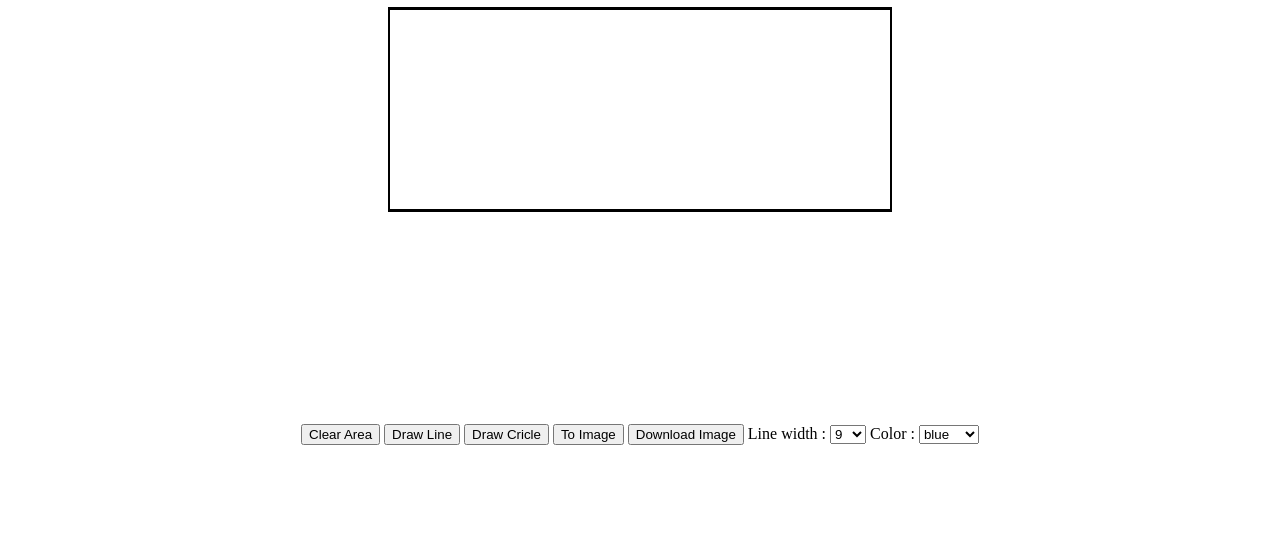
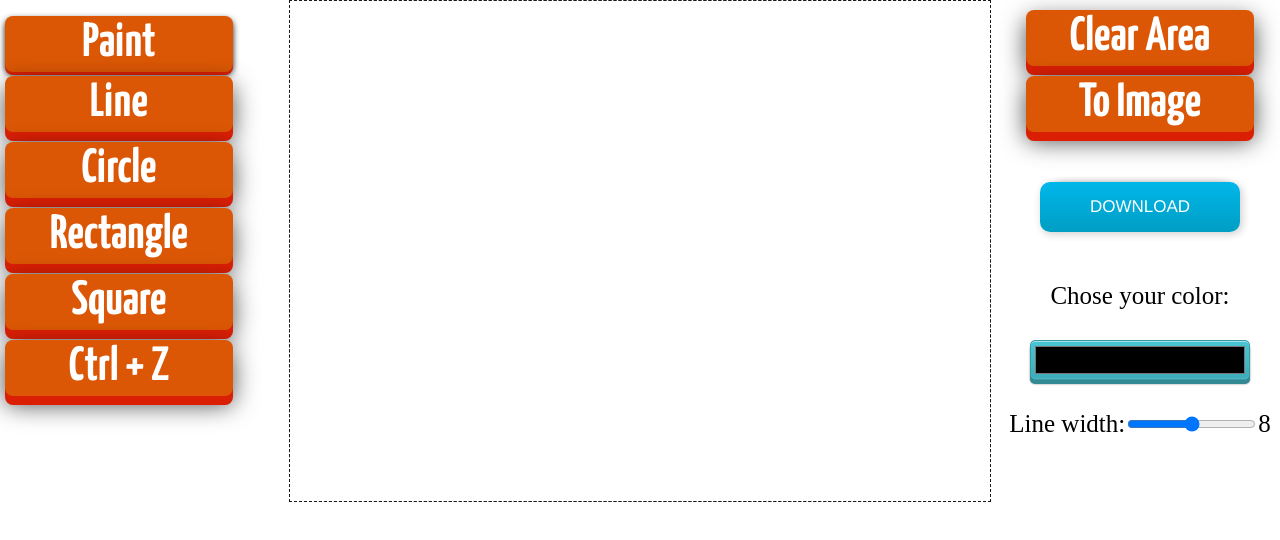
Before and after one commit to Levitskyi/canvas, a plain HTML site: page index.html in a window 1280 px wide. Drawn offline with nearby package versions, Linux system fonts and the light colour scheme.

Commit message:
git on some changes and updates

```diff
--- a/index.html
+++ b/index.html
@@ -2,165 +2,45 @@
 <head>
 	<title>Canvas</title>
 	<meta charset="utf-8">
+	<link href='http://fonts.googleapis.com/css?family=Yanone+Kaffeesatz:700' rel='stylesheet' type='text/css'>
 	<script src="http://code.jquery.com/jquery-1.10.1.js"></script>
+	<link href="style.css" rel="stylesheet">
 </head>
-<body onload="">
-	<div align="center">
-        <canvas id="myCanvas" width="500" height="200" style="border:2px solid black;z-index: 1;
-position: relative;"></canvas>
-        <br />
-		<canvas id="Canvas" width="500" height="200" style="border:2px solid black;z-index: 0;position: relative;
-top: -209px;"></canvas>
-		<br />
-        <button id="clearArea">Clear Area</button>
-		<button id="drawLine">Draw Line</button>
-		<button id="drawCircle">Draw Cricle</button>
-		<button id="canvasToImg">To Image</button>
-		<a href="javascript:return false;" id="downloadImage"><button id="saveImg">Download Image</button></a>
-        Line width : <select id="selWidth">
-            <option value="1">1</option>
-            <option value="3">3</option>
-            <option value="5">5</option>
-            <option value="7">7</option>
-            <option value="9" selected="selected">9</option>
-            <option value="11">11</option>
-        </select>
-        Color : <select id="selColor">
-            <option value="black">black</option>
-            <option value="blue" selected="selected">blue</option>
-            <option value="red">red</option>
-            <option value="green">green</option>
-            <option value="yellow">yellow</option>
-            <option value="gray">gray</option>
-        </select>
+<body>
+<div id="wrap">
+	<ul id="drawNavigation">
+		<li><span class="ankor" id="drawPaint">Paint</span></li>
+		<li><span class="ankor" id="drawLine">Line</span></li>
+		<li><span class="ankor" id="drawCircle">Circle</span></li>
+		<li><span class="ankor" id="drawRect">Rectangle</span></li>
+		<li><span class="ankor" id="drawSquare">Square</span></li>
+		<li><div class="ankor" id="toBackImage">Ctrl + Z</div></li>
+	</ul>
+	<div id="canvas_blocks">
+        <canvas id="myCanvas" width="700" height="500"></canvas>
+		<canvas id="Canvas" width="700" height="500"></canvas>
     </div>
+	<div id="right_navigation">
+		<ul>
+			<li><span class="ankor" id="clearArea">Clear Area</span></li>
+			<li><span class="ankor" id="canvasToImg">To Image</span></li>
+			<li>
+				<div class="button">
+				  <a href="javascript:void(0);" id="downloadImage">Download</a>
+				  <p class="top">click to begin</p>
+				  <p class="bottom">Start</p>
+				</div>
+			</li>
+			<li class="text_align">Chose your color:</li>
+			<li><input class="push_button blue" id="colorpick" type="color" name="favcolor"></li>
+			<li class="text_align">Line width:<input id="with_line" type="range" name="points" min="1" max="15"><span class="range_width">8</span></li>
+		</ul>
+	</div>
 	<div id="for_img">
 		<img id="canvasImg"></img>
+		<img id="hiddenImg"></img>
 	</div>
-	<script>
-var canvas = document.getElementById("myCanvas");
-var ctx = canvas.getContext("2d");
-var bcanvas = document.getElementById('Canvas');
-var backCanvas = bcanvas.getContext("2d");
-var lastX, lastY;
-var canMouseX;
-var canMouseY;
-var canvasOffset = $("#myCanvas").offset();
-var offsetX = canvasOffset.left;
-var offsetY = canvasOffset.top;
-var isMouseDown = false;
-var tools ={
-"line":0,
-"circle":1
-}
-var fff = true;
-
-	function handleMouseDown(e) {
-		canMouseX = parseInt(e.clientX - offsetX);
-		canMouseY = parseInt(e.clientY - offsetY);
-
-		// Put your mousedown stuff here
-		lastX = canMouseX;
-		lastY = canMouseY;
-		isMouseDown = true;
-	}
-	function handleMouseUp(e) {
-		canMouseX = parseInt(e.clientX - offsetX);
-		canMouseY = parseInt(e.clientY - offsetY);
-
-			backCanvas.drawImage(canvas,0,0);
-			ctx.drawImage(bcanvas, 0,0);
-		// Put your mouseup stuff here
-		isMouseDown = false;
-	}
-	function handleMouseOut(e) {
-		canMouseX = parseInt(e.clientX - offsetX);
-		canMouseY = parseInt(e.clientY - offsetY);
-
-		// Put your mouseOut stuff here
-		isMouseDown = false;
-	}
-	function handleMouseMove(e) {
-		canMouseX = parseInt(e.clientX - offsetX);
-		canMouseY = parseInt(e.clientY - offsetY);
-	}
-	$("#myCanvas").mousedown(function (e) {
-		handleMouseDown(e);
-	});
-	$("#myCanvas").mousemove(function (e) {
-		handleMouseMove(e);
-		if(fff){
-			drawLine(canMouseX,canMouseY,isMouseDown);
-		}else{
-			drawCircle(lastX,lastY,canMouseX,canMouseY,isMouseDown)
-		}
-	});
-	$("#myCanvas").mouseup(function (e) {
-		handleMouseUp(e);
-	});
-	$("#myCanvas").mouseout(function (e) {
-		handleMouseOut(e);
-	});
-
-	function drawLine(x,y,isMouseDown){
-		if(isMouseDown){
-			ctx.beginPath();
-			ctx.strokeStyle = $('#selColor').val();
-			ctx.lineWidth = $('#selWidth').val();
-			ctx.lineJoin = "round";
-			ctx.moveTo(lastX, lastY);
-			ctx.lineTo(canMouseX, canMouseY);
-			ctx.closePath();
-			ctx.stroke();
-		}
-		lastX = x; lastY = y;
-	}
-	function drawCircle(lastX,lastY,canMouseX,canMouseY,isMouseDown) {
-		if (isMouseDown) {
-			var dx = Math.abs(lastX - canMouseX);
-			var dy = Math.abs(lastY - canMouseY);
-			var midX = (lastX + canMouseX) / 2;
-			var midY = (lastY + canMouseY) / 2;
-			var r = Math.sqrt(dx * dx + dy * dy) / 2;
-			ctx.clearRect(0, 0, canvas.width, canvas.height);
-			ctx.beginPath();
-			ctx.strokeStyle = $('#selColor').val();
-			ctx.lineWidth = $('#selWidth').val();
-			ctx.arc(midX, midY, r, 0, 2 * Math.PI, true);
-			ctx.stroke();
-		}
-    }
-function clearArea() {
-    // Use the identity matrix while clearing the canvas
-    ctx.setTransform(1, 0, 0, 1, 0, 0);
-    ctx.clearRect(0, 0, ctx.canvas.width, ctx.canvas.height);
-	backCanvas.setTransform(1, 0, 0, 1, 0, 0);
-    backCanvas.clearRect(0, 0, backCanvas.canvas.width, backCanvas.canvas.height);
-}
-function canvasToImage(){
-	/*var img = new Image();
-	var can = document.getElementById('myCanvas');
-	img.src = can.toDataURL();
-	var toimage = document.getElementById('for_img');
-    toimage.appendChild(img);*/
-	document.getElementById('canvasImg').src = document.getElementById('myCanvas').toDataURL();
-}
-(function downloadImg() {
-	$('#downloadImage').click(function(){
-		$(this).attr({
-			'download':'myImage',
-			'href':document.getElementById('myCanvas').toDataURL()
-		});
-	});
-})();
-$('#clearArea').click(clearArea);
-$('#canvasToImg').click(canvasToImage);
-$('#drawLine').click(function(){
-	fff = true;
-});
-$('#drawCircle').click(function(){
-	fff = false;
-});
-</script>
+</div>
+<script src="myjs.js"></script>
 </body>
 </html>
--- /dev/null
+++ b/myjs.js
@@ -0,0 +1,250 @@
+$(function() {
+"use strict";
+var canvas = document.getElementById("myCanvas");
+var ctx = canvas.getContext("2d");
+var bcanvas = document.getElementById('Canvas');
+var backCanvas = bcanvas.getContext("2d");
+var lastX, lastY;
+var canMouseX;
+var canMouseY;
+var isMouseDown = false;
+var modeName = "paint";
+var history_draw = new Array();
+var incr = 0;
+	function handleMouseDown(e) {
+		//canMouseX = parseInt(e.pageX - $("#myCanvas").offset().left);
+		//canMouseY = parseInt(e.pageY - $("#myCanvas").offset().top);
+		/*console.log(e.clientY);
+		console.log(e.pageY);*/
+
+		// Put your mousedown stuff here
+		lastX = canMouseX;
+		lastY = canMouseY;
+		isMouseDown = true;
+	}
+	function handleMouseUp(e) {
+		//canMouseX = parseInt(e.pageX - $("#myCanvas").offset().left);
+		//canMouseY = parseInt(e.pageY - $("#myCanvas").offset().top);
+		//draw image on backCanvas and after in main canvas
+		backCanvas.drawImage(canvas,0,0);
+		ctx.drawImage(bcanvas, 0,0);
+		//to history canvas
+		history_draw[incr] = document.getElementById('myCanvas').toDataURL();
+		incr++;
+		// Put your mouseup stuff here
+		isMouseDown = false;
+	}
+	function handleMouseOut(e) {
+		//canMouseX = parseInt(e.pageX - $("#myCanvas").offset().left);
+		//canMouseY = parseInt(e.pageY - $("#myCanvas").offset().top);
+
+		// Put your mouseOut stuff here
+		if(isMouseDown) {
+			isMouseDown = true;
+		}else {
+			isMouseDown = false;
+		}
+
+	}
+	function handleMouseMove(e) {
+		canMouseX = parseInt(e.pageX - $("#myCanvas").offset().left);
+		canMouseY = parseInt(e.pageY - $("#myCanvas").offset().top);
+
+	}
+	$("#myCanvas").mousedown(function (e) {
+		handleMouseDown(e);
+		ctx.strokeStyle = $('#colorpick').val();
+		ctx.lineWidth = $('#with_line').val();
+	});
+	$("#myCanvas").mousemove(function (e) {
+		handleMouseMove(e);
+		if(isMouseDown){
+			switch (modeName) {
+		case "paint":
+            drawPaint(canMouseX,canMouseY);
+            break;
+        case "rectangle":
+            drawRectangle(canMouseX, canMouseY);
+            break;
+		case "circle":
+            drawCircle(canMouseX,canMouseY);
+            break;
+		case "square":
+            drawSquare(canMouseX, canMouseY);
+            break;
+		case "line":
+			drawLine(canMouseX, canMouseY);
+		break;
+        default:
+            break;
+			}
+		}
+
+	});
+	$("#myCanvas").mouseup(function (e) {
+		handleMouseUp(e);
+	});
+	$("#myCanvas").mouseout(function (e) {
+		handleMouseOut(e);
+	});
+	$('html').mouseup(function(){
+		isMouseDown = false;
+		backCanvas.drawImage(canvas,0,0);
+		ctx.drawImage(bcanvas, 0,0);
+	});
+
+
+	function drawPaint(x,y){
+			ctx.beginPath();
+			ctx.lineJoin = "round";
+			ctx.moveTo(lastX, lastY);
+			ctx.lineTo(canMouseX, canMouseY);
+			ctx.closePath();
+			ctx.stroke();
+			lastX = x; lastY = y;
+			ctx.lineJoin = 'miter';
+	}
+	function drawCircle(canMouseX,canMouseY) {
+			var dx = Math.abs(lastX - canMouseX);
+			var dy = Math.abs(lastY - canMouseY);
+			var midX = (lastX + canMouseX) / 2;
+			var midY = (lastY + canMouseY) / 2;
+			var r = Math.sqrt(dx * dx + dy * dy) / 2;
+			ctx.clearRect(0, 0, canvas.width, canvas.height);
+			ctx.beginPath();
+			ctx.arc(midX, midY, r, 0, 2 * Math.PI, true);
+			ctx.stroke();
+    }
+	function drawRectangle(canMouseX, canMouseY) {
+			var width = canMouseX - lastX;
+			var height = canMouseY - lastY;
+			ctx.clearRect(0, 0, canvas.width, canvas.height);
+			ctx.beginPath();
+			ctx.rect(lastX, lastY, width, height);
+			ctx.stroke();
+	}
+	function drawSquare(canMouseX, canMouseY) {
+			var width = Math.abs(canMouseX - lastX) * (canMouseX < lastX ? -1 : 1);
+			var height = Math.abs(width) * (canMouseY < lastY ? -1 : 1);
+			ctx.clearRect(0, 0, canvas.width, canvas.height);
+			ctx.beginPath();
+			ctx.rect(lastX, lastY, width, height);
+			ctx.stroke();
+	}
+	function drawLine(canMouseX, canMouseY) {
+			ctx.clearRect(0, 0, canvas.width, canvas.height);
+			ctx.beginPath();
+			ctx.moveTo(lastX, lastY);
+			ctx.lineTo(canMouseX, canMouseY);
+			ctx.stroke();
+	}
+	function clearArea() {
+		// Use the identity matrix while clearing the canvas
+		ctx.setTransform(1, 0, 0, 1, 0, 0);
+		ctx.clearRect(0, 0, ctx.canvas.width, ctx.canvas.height);
+		backCanvas.setTransform(1, 0, 0, 1, 0, 0);
+		backCanvas.clearRect(0, 0, backCanvas.canvas.width, backCanvas.canvas.height);
+	}
+	function canvasToImage(){
+		/*var img = new Image();
+		var can = document.getElementById('myCanvas');
+		img.src = can.toDataURL();
+		var toimage = document.getElementById('for_img');
+		toimage.appendChild(img);*/
+		document.getElementById('canvasImg').src = document.getElementById('myCanvas').toDataURL();
+	}
+	(function downloadImg() {
+		$('#downloadImage').click(function(){
+			$(this).attr({
+				'download':'myImage',
+				'href':document.getElementById('myCanvas').toDataURL()
+			});
+		});
+	})();
+	$('#clearArea').click(clearArea);
+	$('#canvasToImg').click(canvasToImage);
+	$('#drawLine').click(function(){
+		modeName = "line";
+	});
+	$('#drawPaint').click(function(){
+		modeName = "paint";
+	});
+	$('#drawCircle').click(function(){
+		modeName = "circle";
+	});
+	$('#drawRect').click(function(){
+		modeName = "rectangle";
+	});
+	$('#drawSquare').click(function(){
+		modeName = "square";
+	});
+
+	/* manipilations with buttons*/
+		$('#drawNavigation span#drawPaint').addClass('active');
+		$('#drawNavigation span').click(function(){
+			$('#drawNavigation span').removeClass('active');
+			$(this).addClass('active');
+		});
+	/*image weight*/
+	$('#downloadImage').mouseenter(function(){
+		var contentType = 'image/png';
+		var b64Data = (document.getElementById('myCanvas').toDataURL()).split(',')[1];
+		var blob = b64toBlob(b64Data, contentType);
+		//var blobUrl = URL.createObjectURL(blob);
+		$('.bottom').text(''+formatSize(blob.size)+' .png');
+	});
+	function formatSize(length){
+	var i = 0, type = ['б','Кб','Мб','Гб','Тб','Пб'];
+	while((length / 1000 | 0) && i < type.length - 1) {
+		length /= 1000;
+		i++;
+	}
+	return length.toFixed(2) + ' ' + type[i];
+	}
+	function b64toBlob(b64Data, contentType, sliceSize) {
+    contentType = contentType || '';
+    sliceSize = sliceSize || 512;
+
+    var byteCharacters = atob(b64Data);
+    var byteArrays = [];
+
+    for (var offset = 0; offset < byteCharacters.length; offset += sliceSize) {
+        var slice = byteCharacters.slice(offset, offset + sliceSize);
+        var byteNumbers = new Array(slice.length);
+        for (var i = 0; i < slice.length; i++) {
+            byteNumbers[i] = slice.charCodeAt(i);
+        }
+        var byteArray = new Uint8Array(byteNumbers);
+        byteArrays.push(byteArray);
+    }
+    var blob = new Blob(byteArrays, {type: contentType});
+    return blob;
+	}
+	/*width line picker*/
+	$('#with_line').mousemove(function(){
+		var line_width = $('#with_line').val();
+		$('span.range_width').text(''+line_width+'');
+	});
+	function toBackImage() {
+		if(incr >= 2){
+		clearArea();
+		var len_history_draw = history_draw.length;
+		document.getElementById('hiddenImg').src = history_draw[len_history_draw-2];
+		backCanvas.drawImage(document.getElementById('hiddenImg'), 0,0);
+		ctx.drawImage(document.getElementById('hiddenImg'), 0,0);
+		history_draw.pop();
+		incr = len_history_draw-1;
+		}else{
+		clearArea();
+		history_draw.pop();
+			if(len_history_draw === undefined){
+				incr = 0;
+			}
+		}
+	}
+	/*  some changes with history on array	*/
+	$('#toBackImage').click(function(){
+		toBackImage();
+	});
+
+});//end
--- /dev/null
+++ b/style.css
@@ -0,0 +1,264 @@
+body{
+	margin:0;
+	padding:0;
+	/*background:#767676;*/
+}
+html {
+	-moz-user-select: -moz-none;
+	-o-user-select: none;
+	-khtml-user-select: none;
+	-webkit-user-select: none;
+	user-select: none;
+}
+ul {
+	margin:0;
+	padding:0;
+	list-style:none;
+}
+#wrap{
+	min-width:1200px;
+	position:relative;
+}
+canvas {
+	cursor:crosshair;
+}
+#hiddenImg {
+	display:none;
+}
+#myCanvas {
+	border: 1px dashed #1b1a19;
+	z-index: 11;
+	position: absolute;
+}
+#Canvas{
+	display:block;
+	border: 1px dashed #1b1a19;
+	z-index: 10;
+	position: absolute;
+	top:o;
+}
+@-moz-document url-prefix() {
+
+}
+#drawNavigation{
+	position:absolute;
+	left:5px;
+	top:0;
+	z-index:3;
+}
+#right_navigation{
+	position:absolute;
+	right:0;
+	top:0;
+	z-index:3;
+}
+#for_img {
+	position:relative;
+	margin-top:10px;
+	text-align:center;
+}
+#canvas_blocks {
+	position:relative;
+	width: 702px;
+	height: 502px;
+	margin: 0 auto;
+}
+.ankor {
+	position: relative;
+    color: rgba(255,255,255,1);
+    text-decoration: none;
+    background-color: rgba(219,87,5,1);
+    font-family: 'Yanone Kaffeesatz';
+    font-weight: 700;
+    font-size: 3em;
+    display: block;
+    padding: 4px;
+    -webkit-border-radius: 8px;
+    -moz-border-radius: 8px;
+    border-radius: 8px;
+    -webkit-box-shadow: 0px 9px 0px rgba(219,31,5,1), 0px 9px 25px rgba(0,0,0,.7);
+    -moz-box-shadow: 0px 9px 0px rgba(219,31,5,1), 0px 9px 25px rgba(0,0,0,.7);
+    box-shadow: 0px 9px 0px rgba(219,31,5,1), 0px 9px 25px rgba(0,0,0,.7);
+    margin: 10px auto;
+	width: 220px;
+	text-align: center;
+
+	-webkit-transition: all .1s ease;
+	-moz-transition: all .1s ease;
+	-ms-transition: all .1s ease;
+	-o-transition: all .1s ease;
+	transition: all .1s ease;
+}
+.ankor:hover{
+	cursor:pointer;
+}
+.ankor:active {
+    -webkit-box-shadow: 0px 3px 0px rgba(219,31,5,1), 0px 3px 6px rgba(0,0,0,.9);
+    -moz-box-shadow: 0px 3px 0px rgba(219,31,5,1), 0px 3px 6px rgba(0,0,0,.9);
+    box-shadow: 0px 3px 0px rgba(219,31,5,1), 0px 3px 6px rgba(0,0,0,.9);
+    position: relative;
+    top: 6px;
+}
+.active {
+	-webkit-box-shadow: 0px 3px 0px rgba(219,31,5,1), 0px 3px 6px rgba(0,0,0,.9);
+    -moz-box-shadow: 0px 3px 0px rgba(219,31,5,1), 0px 3px 6px rgba(0,0,0,.9);
+    box-shadow: 0px 3px 0px rgba(219,31,5,1), 0px 3px 6px rgba(0,0,0,.9);
+    position: relative;
+    top: 6px;
+}
+
+.button {
+    width: 200px;
+    margin: 50px auto;
+}
+
+.button a {
+    display: block;
+    height: 50px;
+    width: 200px;
+    /*TYPE*/
+    color: white;
+    font: 17px/50px Helvetica, Verdana, sans-serif;
+    text-decoration: none;
+    text-align: center;
+    text-transform: uppercase;
+    /*GRADIENT*/
+    background: #00b7ea; /* Old browsers */
+    background: -moz-linear-gradient(top, #00b7ea 0%, #009ec3 100%); /* FF3.6+ */
+    background: -webkit-gradient(linear, left top, left bottom, color-stop(0%,#00b7ea), color-stop(100%,#009ec3)); /* Chrome,Safari4+ */
+    background: -webkit-linear-gradient(top, #00b7ea 0%,#009ec3 100%); /* Chrome10+,Safari5.1+ */
+    background: -o-linear-gradient(top, #00b7ea 0%,#009ec3 100%); /* Opera 11.10+ */
+    background: -ms-linear-gradient(top, #00b7ea 0%,#009ec3 100%); /* IE10+ */
+    background: linear-gradient(top, #00b7ea 0%,#009ec3 100%); /* W3C */
+    filter: progid:DXImageTransform.Microsoft.gradient( startColorstr='#00b7ea', endColorstr='#009ec3',GradientType=0 ); /* IE6-9 */
+}
+
+.button a, p {
+    -webkit-border-radius: 10px;
+    -moz-border-radius: 10px;
+    border-radius: 10px;
+    -webkit-box-shadow: 2px 2px 8px rgba(0,0,0,0.2);
+    -moz-box-shadow: 2px 2px 8px rgba(0,0,0,0.2);
+    box-shadow: 2px 2px 8px rgba(0,0,0,0.2);
+}
+
+p {
+    background: #222;
+    display: block;
+    height: 40px;
+    width: 180px;
+    margin: -50px 0 0 10px;
+    /*TYPE*/
+    text-align: center;
+    font: 12px/45px Helvetica, Verdana, sans-serif;
+    color: #fff;
+    /*POSITION*/
+    position: absolute;
+    z-index: -1;
+    /*TRANSITION*/
+    -webkit-transition: margin 0.5s ease;
+    -moz-transition: margin 0.5s ease;
+    -o-transition: margin 0.5s ease;
+    -ms-transition: margin 0.5s ease;
+    transition: margin 0.5s ease;
+}
+
+/* HOVER
+   ================================================== */
+
+.button:hover .bottom { margin: -10px 0 0 10px }
+
+.button:hover .top {
+    margin: -80px 0 0 10px;
+    line-height: 35px;
+}
+
+/* ACTIVE
+   ================================================== */
+
+.button a:active {
+    background: #00b7ea; /* Old browsers */
+    background: -moz-linear-gradient(top,  #00b7ea 36%, #009ec3 100%); /* FF3.6+ */
+    background: -webkit-gradient(linear, left top, left bottom, color-stop(36%,#00b7ea), color-stop(100%,#009ec3)); /* Chrome,Safari4+ */
+    background: -webkit-linear-gradient(top,  #00b7ea 36%,#009ec3 100%); /* Chrome10+,Safari5.1+ */
+    background: -o-linear-gradient(top,  #00b7ea 36%,#009ec3 100%); /* Opera 11.10+ */
+    background: -ms-linear-gradient(top,  #00b7ea 36%,#009ec3 100%); /* IE10+ */
+    background: linear-gradient(top,  #00b7ea 36%,#009ec3 100%); /* W3C */
+    filter: progid:DXImageTransform.Microsoft.gradient( startColorstr='#00b7ea', endColorstr='#009ec3',GradientType=0 ); /* IE6-9 */
+}
+
+.button:active .bottom { margin: -20px 0 0 10px }
+
+.button:active .top { margin: -70px 0 0 10px }
+
+.push_button {
+	position: relative;
+	width:220px;
+	height:40px;
+	text-align:center;
+	color:#FFF;
+	outline: none;
+	text-decoration:none;
+	line-height:43px;
+	font-family:'Oswald', Helvetica;
+	display: block;
+	margin: 30px;
+}
+.push_button:before {
+	background:#f0f0f0;
+	background-image:-webkit-gradient(linear, 0% 0%, 0% 100%, from(#D0D0D0), to(#f0f0f0));
+
+	-webkit-border-radius:5px;
+	-moz-border-radius:5px;
+	border-radius:5px;
+
+	-webkit-box-shadow:0 1px 2px rgba(0, 0, 0, .5) inset, 0 1px 0 #FFF;
+	-moz-box-shadow:0 1px 2px rgba(0, 0, 0, .5) inset, 0 1px 0 #FFF;
+	box-shadow:0 1px 2px rgba(0, 0, 0, .5) inset, 0 1px 0 #FFF;
+
+	position: absolute;
+	content: "";
+	left: -6px; right: -6px;
+	top: -6px; bottom: -10px;
+	z-index: -1;
+}
+
+.push_button:active {
+	-webkit-box-shadow:0 1px 0 rgba(255, 255, 255, .5) inset, 0 -1px 0 rgba(255, 255, 255, .1) inset;
+	top:5px;
+}
+.push_button:active:before{
+	top: -11px;
+	bottom: -5px;
+	content: "";
+}
+.blue {
+	text-shadow:-1px -1px 0 #2C7982;
+	background: #3EACBA;
+	border:1px solid #379AA4;
+	background-image:-webkit-linear-gradient(top, #48C6D4, #3EACBA);
+	background-image:-moz-linear-gradient(top, #48C6D4, #3EACBA);
+	background-image:-ms-linear-gradient(top, #48C6D4, #3EACBA);
+	background-image:-o-linear-gradient(top, #48C6D4, #3EACBA);
+	background-image:linear-gradient(top, #48C6D4, #3EACBA);
+
+	-webkit-border-radius:5px;
+	-moz-border-radius:5px;
+	border-radius:5px;
+
+	-webkit-box-shadow:0 1px 0 rgba(255, 255, 255, .5) inset, 0 -1px 0 rgba(255, 255, 255, .1) inset, 0 4px 0 #338A94, 0 4px 2px rgba(0, 0, 0, .5);
+	-moz-box-shadow:0 1px 0 rgba(255, 255, 255, .5) inset, 0 -1px 0 rgba(255, 255, 255, .1) inset, 0 4px 0 #338A94, 0 4px 2px rgba(0, 0, 0, .5);
+	box-shadow:0 1px 0 rgba(255, 255, 255, .5) inset, 0 -1px 0 rgba(255, 255, 255, .1) inset, 0 4px 0 #338A94, 0 4px 2px rgba(0, 0, 0, .5);
+}
+.blue:hover {
+	background: #48C6D4;
+	background-image:-webkit-linear-gradient(top, #3EACBA, #48C6D4);
+	background-image:-moz-linear-gradient(top, #3EACBA, #48C6D4);
+	background-image:-ms-linear-gradient(top, #3EACBA, #48C6D4);
+	background-image:-o-linear-gradient(top, #3EACBA, #48C6D4);
+	background-image:linear-gradient(top, #3EACBA, #48C6D4);
+}
+.text_align {
+	text-align:center;
+	font-size: 25px;
+}
```
